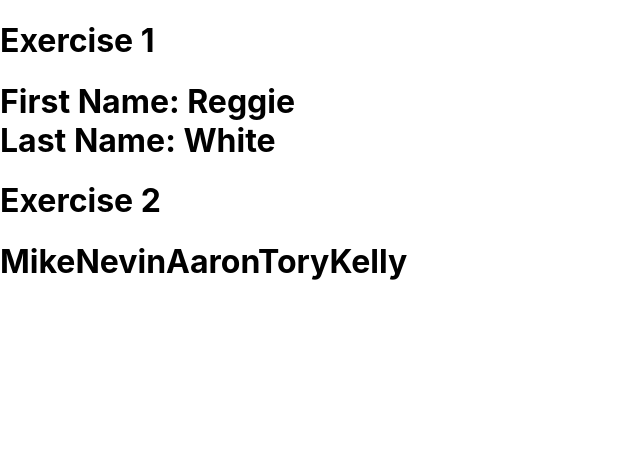
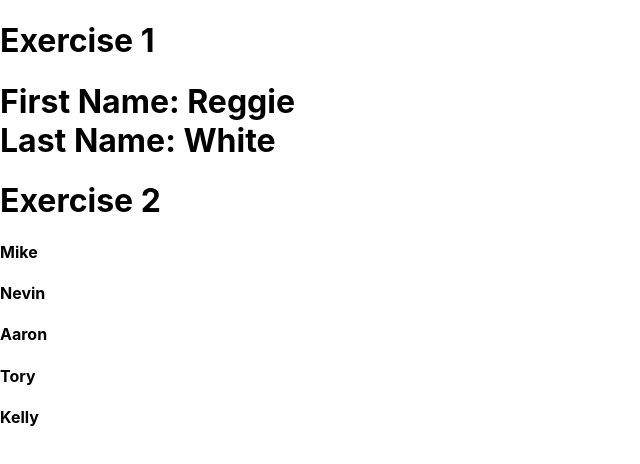
Before and after one commit to nolanbeihl/ComponentExcerciesWorkSheet, a React (Create React App) app: page / in a window 1280 px wide. Shown: the top 464 px of the page, without its empty margins (0-640 px from the left). Built offline with nearby package versions, Linux system fonts and the light colour scheme.

Commit message:
End of day, Will hopefully complete worksheet exercises tomorrow and then start the project

```diff
--- a/src/App.js
+++ b/src/App.js
@@ -21,10 +21,10 @@ componentDidMount(){
 }
 
 generateList() {
-  let list = ['Mike', 'Nevin', 'Aaron', 'Tory', 'Kelly']
-    console.log(list);
+  let nameList = ['Mike', 'Nevin', 'Aaron', 'Tory', 'Kelly']
+    console.log(nameList);
     this.setState({
-      names : list
+      names : nameList
     })
   }
 
@@ -36,7 +36,9 @@ render(){
       <h1>Exercise 1</h1>
       <DisplayName firstName={this.state.firstName} lastName={this.state.lastName}/>
       <h1>Exercise 2</h1>
-      <h1>{this.state.names}</h1>
+      {this.state.names.map(name => {
+        return <h4>{name}</h4>
+      })}
       </div>
       );
   }
--- a/src/components/NamesList/NamesList.jsx
+++ b/src/components/NamesList/NamesList.jsx
@@ -14,7 +14,7 @@ class NamesList extends Component {
         <div>
         <ul type="none">
         <h1>List of Names:</h1>
-        <ul><h1>{this.names}</h1></ul> <br/>
+        <ul><h1>{App.props.names}</h1></ul> <br/>
         </ul>
         </div>
       );
```
